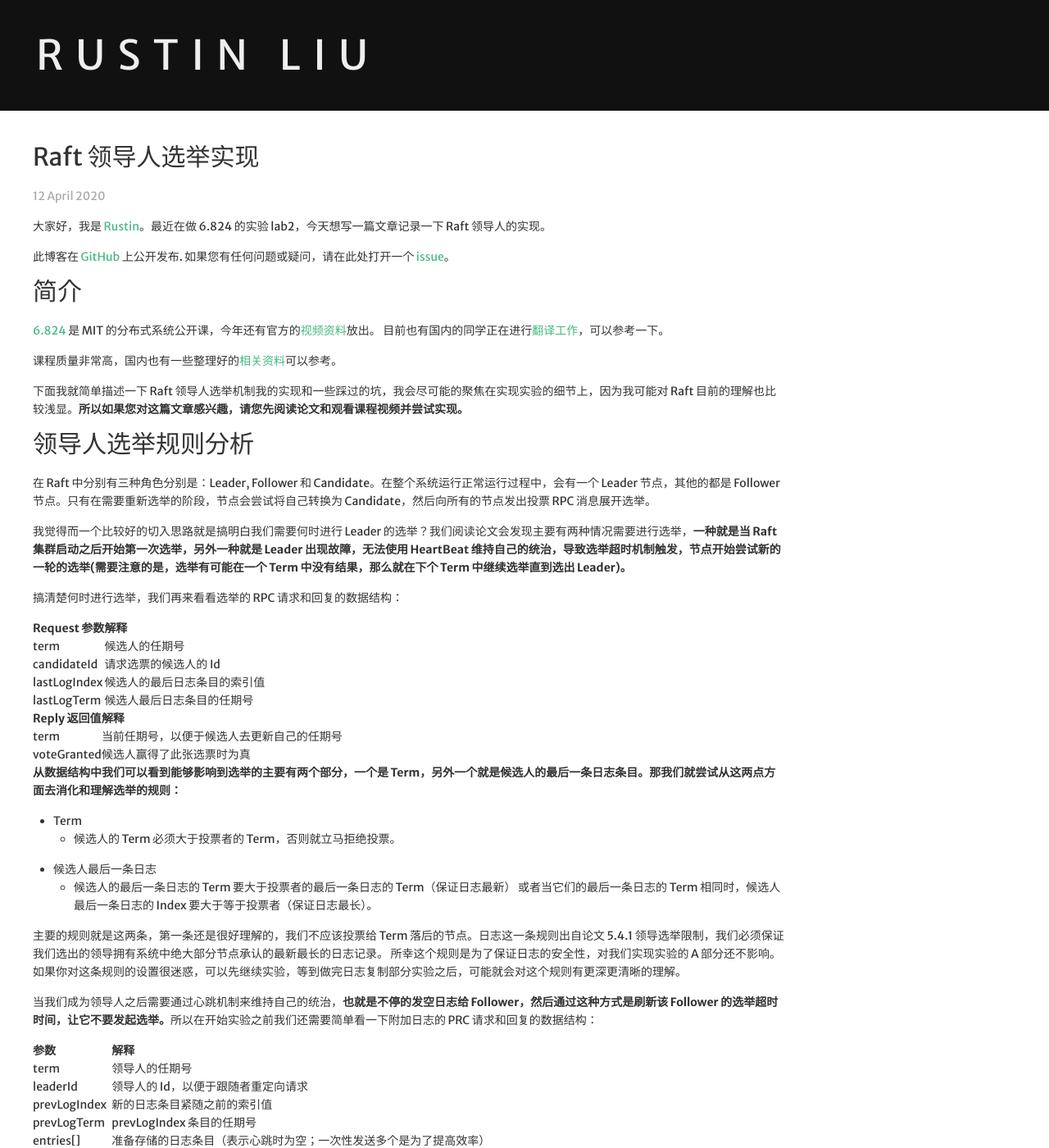
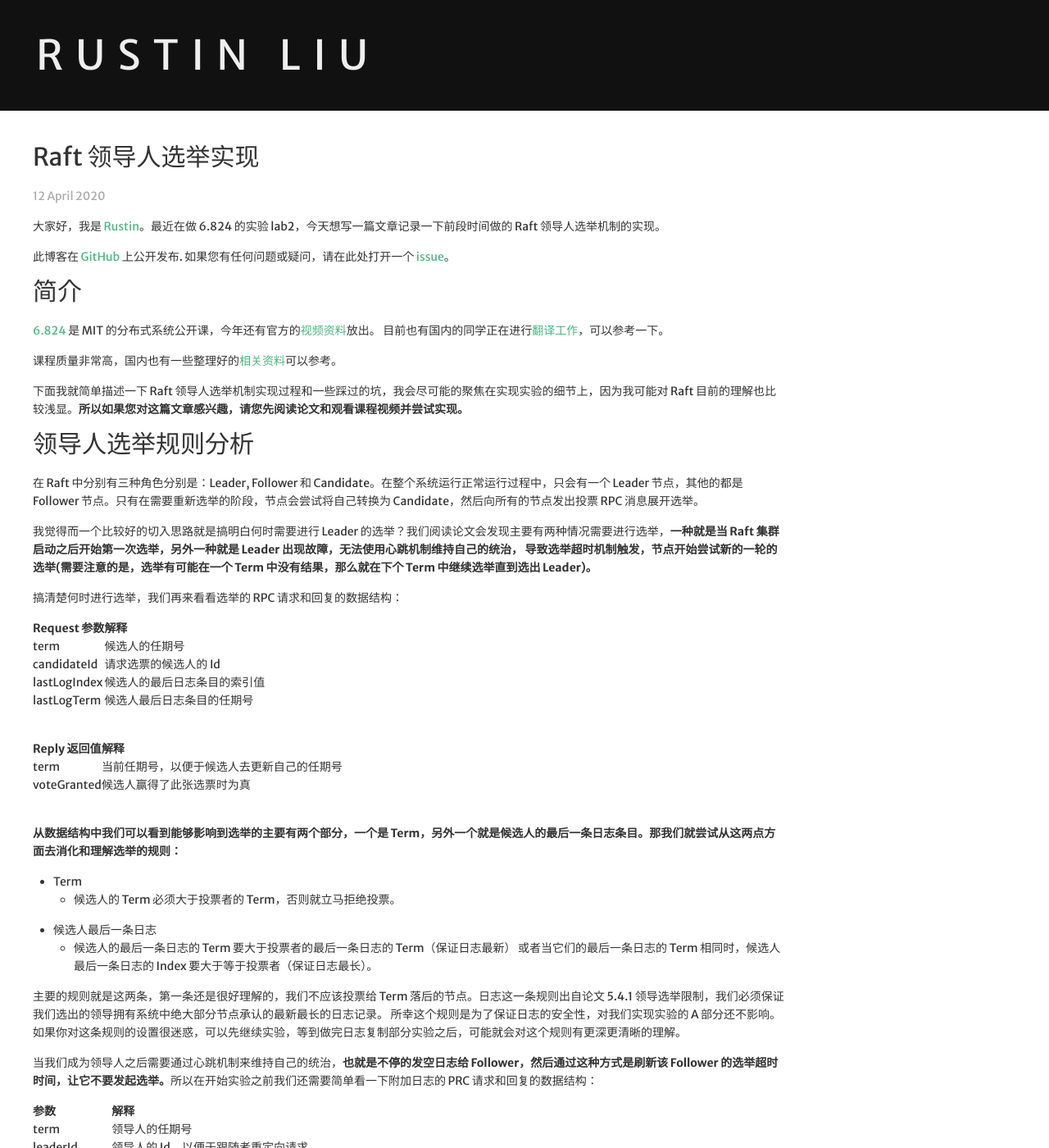
Before and after one commit to hi-rustin/hi-rustin.rs, a Jekyll site: the page built from _posts/2020-04-12-Raft 领导人选举实现.md, in a window 1280 px wide and 1400 px high. Shown: the whole window at 82% size. Built offline with Jekyll 4.4.1, drawn with Linux system fonts in a browser that asks for light colours; nearby versions of some CDN libraries; comment, search, counter and statistics services are not loaded; some of the changed text lies outside the part shown.

Commit message:
post(2020-04-12): fix typo

````diff
--- a/_posts/2020-04-12-Raft 领导人选举实现.md
+++ b/_posts/2020-04-12-Raft 领导人选举实现.md
@@ -8,7 +8,7 @@ tags:
 - go
 ---
 
-大家好，我是 [Rustin](https://github.com/Rustin-Liu)。最近在做 6.824 的实验 lab2，今天想写一篇文章记录一下 Raft 领导人的实现。
+大家好，我是 [Rustin](https://github.com/Rustin-Liu)。最近在做 6.824 的实验 lab2，今天想写一篇文章记录一下前段时间做的 Raft 领导人选举机制的实现。
 
 此博客在 [GitHub](https://github.com/Rustin-Liu/blog) 上公开发布. 如果您有任何问题或疑问，请在此处打开一个 [issue](https://github.com/Rustin-Liu/blog/issues)。
 
@@ -19,15 +19,15 @@ tags:
 
 课程质量非常高，国内也有一些整理好的[相关资料](https://github.com/chaozh/MIT-6.824)可以参考。
 
-下面我就简单描述一下 Raft 领导人选举机制我的实现和一些踩过的坑，我会尽可能的聚焦在实现实验的细节上，因为我可能对 Raft 目前的理解也比较浅显。**所以如果您对这篇文章感兴趣，请您先阅读论文和观看课程视频并尝试实现。**
+下面我就简单描述一下 Raft 领导人选举机制实现过程和一些踩过的坑，我会尽可能的聚焦在实现实验的细节上，因为我可能对 Raft 目前的理解也比较浅显。**所以如果您对这篇文章感兴趣，请您先阅读论文和观看课程视频并尝试实现。**
 
 ## 领导人选举规则分析
 
-在 Raft 中分别有三种角色分别是：Leader, Follower 和 Candidate。在整个系统运行正常运行过程中，会有一个 Leader 节点，其他的都是 Follower 节点。只有在需要重新选举的阶段，节点会尝试将自己转换为
+在 Raft 中分别有三种角色分别是：Leader, Follower 和 Candidate。在整个系统运行正常运行过程中，只会有一个 Leader 节点，其他的都是 Follower 节点。只有在需要重新选举的阶段，节点会尝试将自己转换为
 Candidate，然后向所有的节点发出投票 RPC 消息展开选举。
 
-我觉得而一个比较好的切入思路就是搞明白我们需要何时进行 Leader 的选举？我们阅读论文会发现主要有两种情况需要进行选举，**一种就是当 Raft 集群启动之后开始第一次选举，另外一种就是 Leader 出现故障，无法使用
-HeartBeat 维持自己的统治，导致选举超时机制触发，节点开始尝试新的一轮的选举(需要注意的是，选举有可能在一个 Term 中没有结果，那么就在下个 Term 中继续选举直到选出 Leader)。**
+我觉得而一个比较好的切入思路就是搞明白何时需要进行 Leader 的选举？我们阅读论文会发现主要有两种情况需要进行选举，**一种就是当 Raft 集群启动之后开始第一次选举，另外一种就是 Leader 出现故障，无法使用心跳机制维持自己的统治，
+导致选举超时机制触发，节点开始尝试新的一轮的选举(需要注意的是，选举有可能在一个 Term 中没有结果，那么就在下个 Term 中继续选举直到选出 Leader)。**
 
 搞清楚何时进行选举，我们再来看看选举的 RPC 请求和回复的数据结构：
 
@@ -38,11 +38,14 @@ HeartBeat 维持自己的统治，导致选举超时机制触发，节点开始
 |lastLogIndex| 候选人的最后日志条目的索引值|
 |lastLogTerm| 候选人最后日志条目的任期号|
 
+<br>
 
 | Reply 返回值| 解释|
 |---|---|
 |term| 当前任期号，以便于候选人去更新自己的任期号|
 |voteGranted| 候选人赢得了此张选票时为真|
+
+<br>
 
 **从数据结构中我们可以看到能够影响到选举的主要有两个部分，一个是 Term，另外一个就是候选人的最后一条日志条目。那我们就尝试从这两点方面去消化和理解选举的规则：**
 
@@ -66,16 +69,20 @@ HeartBeat 维持自己的统治，导致选举超时机制触发，节点开始
 |entries[]|准备存储的日志条目（表示心跳时为空；一次性发送多个是为了提高效率）|
 |leaderCommit|领导人已经提交的日志的索引值|
 
+<br>
+
 | 返回值| 解释|
 |---|---|
 |term|当前的任期号，用于领导人去更新自己|
 |success|跟随者包含了匹配上 prevLogIndex 和 prevLogTerm 的日志时为真|
 
-**这些数据结构的大多数字段都是为了附加日志服务的，所以我们可以尽量的屏蔽掉目前无用的字段，目前对实验 A 有影响的就只有 Term 字段，所以我们在接下来的实现中确保 Term 处理逻辑正确即可。**
+<br>
+
+**这些数据结构的大多数字段都是为了附加日志设计的，所以我们可以尽量的屏蔽掉无用的字段，目前对实验 A 有影响的就只有 Term 字段，所以我们在接下来的实现中确保 Term 处理逻辑正确即可。**
 
 ## 测试用例分析
 
-在开始实现之前我们先来看看实验的测试用例。领导人实验实际上很简单，所有它的测试用力也很简单，主要有两个测试：
+在开始实现之前我们先来看看实验的测试用例。领导人实验实际上很简单，所有它的测试用例也很简单，主要有两个测试：
 
 - TestInitialElection2A: 简单测试是否可以完成正常的领导人选举
 - TestReElection2A: 测试当第一次选出的领导人故障之后，是否能正常选举出新的领导人。
@@ -85,12 +92,12 @@ HeartBeat 维持自己的统治，导致选举超时机制触发，节点开始
 // 检查是否确实仅存在一个领导人。
 // 为了测试重新选举，所以会多尝试几次查找。
 func (cfg *config) checkOneLeader() int {
-    // 多迭代几次尝试寻找领导人。
+	// 多迭代几次尝试寻找领导人。
 	for iters := 0; iters < 10; iters++ {
 		ms := 450 + (rand.Int63() % 100)
-        // 随机尝试。
+		// 随机尝试。
 		time.Sleep(time.Duration(ms) * time.Millisecond)
-        // 获取领导人和对应上任 Term。
+		// 获取领导人和对应上任 Term。
 		leaders := make(map[int][]int)
 		for i := 0; i < cfg.n; i++ {
 			if cfg.connected[i] {
@@ -99,7 +106,7 @@ func (cfg *config) checkOneLeader() int {
 				}
 			}
 		}
-        // 校验没有在一个周期内选出两个领导人，找到最后新的Term。
+		// 校验没有在一个周期内选出两个领导人，找到最后新的Term。
 		lastTermWithLeader := -1
 		for term, leaders := range leaders {
 			if len(leaders) > 1 {
@@ -109,7 +116,7 @@ func (cfg *config) checkOneLeader() int {
 				lastTermWithLeader = term
 			}
 		}
-        // 找到最新的领导人。
+		// 找到最新的领导人。
 		if len(leaders) != 0 {
 			return leaders[lastTermWithLeader][0]
 		}
@@ -185,7 +192,7 @@ func (rf *Raft) startLeaderElection() {
 			rf.mu.Unlock()
 			return
 		}
-        // 在这个地方判断是否应该发起选举。
+		// 在这个地方判断是否应该发起选举。
 		if rf.lastReceiveTime.Before(startTime) {
 			if rf.state != Leader {
 				DPrintf("%d kicks off election on term: %d", rf.me, rf.currentTerm)
@@ -203,7 +210,7 @@ func (rf *Raft) startLeaderElection() {
 // 触发选举，向所有节点发出投票请求。
 func (rf *Raft) kickOffElection() {
 	rf.mu.Lock()
-    // 将自己转换为候选人。
+	// 将自己转换为候选人。
 	rf.convertToCandidate()
 	lastLogEntry := rf.getLastLogEntry()
 	args := RequestVoteArgs{
@@ -254,8 +261,8 @@ func (rf *Raft) kickOffElection() {
 我们来简单梳理一下这部分逻辑：
 
 - 1.先将自己的角色转换为候选人，**并且在请求消息中带上自己的当前 Term 和 自身编号**。
-- 2.向每个节点发出投票请求（需要注意在试验中的 RPC 的消息和回复数据结构字段都要大写，否则会发送 RPC 失败）。
-- 3.收到回复，如果投票人的 Term 比该节点大，那就将改节点转换为 Follower，否则就判断是否已经收到足够的多的选票，节点转换自己为领导人，并且启动一个 go 程开始发送心跳维持统治（go rf.replicaLogToPeer(j)）。
+- 2.向每个节点发出投票请求（需要注意在实验中的 RPC 的消息和回复数据结构字段都要大写，否则会发送 RPC 失败）。
+- 3.收到回复，如果投票人的 Term 比该节点大，那就将改节点转换为 Follower 结束选举。如果成功获得选票，就判断是否已经收到足够多的选票，节点转换为领导人，并且启动一个 go 程开始发送心跳维持统治（go rf.replicaLogToPeer(j)）。
 
 在开始查看如何发送心跳之前，我们先来看看作为其他节点我们应该如何依照上面分析的规则进行投票，我们的投票 RPC 都是交给了 RequestVote 函数去处理：
 
@@ -267,7 +274,7 @@ func (rf *Raft) RequestVote(args *RequestVoteArgs, reply *RequestVoteReply) {
 	rf.mu.Lock()
 	defer rf.mu.Unlock()
 	DPrintf("%d start process vote request", rf.me)
-    // 设置回复消息的 Term。
+	// 设置回复消息的 Term。
 	reply.Term = rf.currentTerm
 	// 对应我上面说的关于 Term 的那一条规则。
 	if args.Term < rf.currentTerm {
@@ -295,7 +302,7 @@ func (l LogEntry) isMoreUpToDate(r LogEntry) bool {
 }
 ```
 
-在上面的 RequestVote 函数中，我们主要就是根据分析中描述的规则进行投票。接下来我再看看当我们顺利成为领导人之后如何用心跳来维持自己的统治，需要正确的发送心跳，不停的刷新 Follower 的 lastReceiveTime：
+在上面的 RequestVote 函数中，我们主要就是根据分析中描述的规则进行投票。接下来我们看看当节点顺利成为领导人之后如何用心跳来维持自己的统治。领导人需要正确的发送心跳，不停的刷新 Follower 的 lastReceiveTime：
 
 ```go
 // 发送日志到附加节点，还是采用 for 循环的形式。
@@ -310,7 +317,7 @@ func (rf *Raft) replicaLogToPeer(peerId int) {
 		}
 		rf.mu.Unlock()
 		go rf.sendAppendEntry(peerId)
-        // 设置一定心跳间隔。
+		// 设置一定心跳间隔。
 		time.Sleep(HeartbeatInterval * time.Millisecond)
 	}
 }
@@ -336,7 +343,7 @@ func (rf *Raft) sendAppendEntry(peerId int) {
 	}
 	rf.mu.Lock()
 	defer rf.mu.Unlock()
-    // 如果发现回复的 Term 比我们自己的高，我们就将自己转换为 Follower。
+	// 如果发现回复的 Term 比我们自己的高，我们就将自己转换为 Follower。
 	if replay.Term > rf.currentTerm {
 		rf.convertToFollower(replay.Term)
 		return
@@ -345,10 +352,9 @@ func (rf *Raft) sendAppendEntry(peerId int) {
 }
 ```
 
-上面的函数 replicaLogToPeer 和 sendAppendEntry 完成 RPC 不停发送和回复处理，我们再来看一看其他节点收到心跳之后该如何处理：
+上面的函数 replicaLogToPeer 和 sendAppendEntry 完成心跳 RPC 不停发送和回复处理。我们再来看一看其他节点收到心跳之后该如何处理：
 
 ```go
-
 //
 // 附加日志 RPC 处理.
 //
@@ -356,13 +362,13 @@ func (rf *Raft) AppendEntries(args *AppendEntriesArgs, reply *AppendEntriesReply
 	rf.mu.Lock()
 	defer rf.mu.Unlock()
 	log.Printf("%d start process append entries request from %d, args term: %d node term: %d", rf.me, args.LeaderId, args.Term, rf.currentTerm)
-    // 如果 Term 比改节点的小，那我们就认为这是一条无效的心跳，直接返回。
+	// 如果 Term 比改节点的小，那我们就认为这是一条无效的心跳，直接返回。
 	if args.Term < rf.currentTerm {
 		DPrintf("get append entries form %d, but the term less than %d", args.LeaderId, rf.me)
 		reply.Term, reply.Success = rf.currentTerm, false
 		return
 	}
-    // 刷新该节点的 lastReceiveTime.
+	// 刷新该节点的 lastReceiveTime.
 	reply.Term = rf.currentTerm
 	rf.leaderId = args.LeaderId
 	rf.lastReceiveTime = time.Now()
@@ -374,9 +380,10 @@ func (rf *Raft) AppendEntries(args *AppendEntriesArgs, reply *AppendEntriesReply
 }
 ```
 
-上面的 AppendEntries 函数主要的作用就是去刷新 Follower 的最近一次接受到有效心跳的时间，阻止该节点发生选举超时，从而维持自己的统治。到此为止，我们就就实现完了一个简单的领导人选举，思路其实还是很清晰，主要就是完全遵照论文的数据结构和规则来按部就班的实现。
+上面的 AppendEntries 函数主要的作用就是去刷新 Follower 的最近一次接受到有效心跳的时间，阻止该节点发生选举超时，从而维持自己的统治。
 
-在这里你可以找到实验 A 的[测试结果](https://github.com/Rustin-Liu/6.824/runs/542710174?check_suite_focus=true)。
+到此为止，我们就实现完了一个简单的领导人选举，思路其实还是很清晰，主要就是完全遵照论文的数据结构和规则来按部就班的实现。由于课程要求不能公开源码，所以我就不提供实现链接啦，
+希望这篇文章能帮助你梳理和理解实验 A 的实现思路。
 
 ## 踩坑记录
 
````
Also changed, not shown: other parts of _posts/2020-04-12-Raft 领导人选举实现.md (+8 -8 lines).
